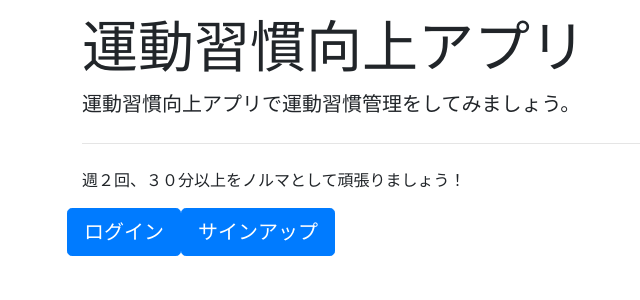
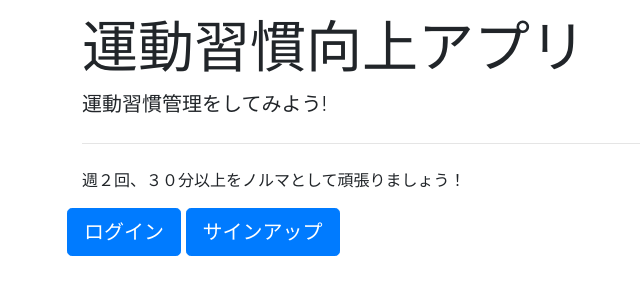
Before and after one commit to takumi1923/exercise_management, a Django app: page /activity/ in a window 1280 px wide. Shown: the part 56-356 px from the top of the page, without its empty margins (3-643 px from the left). Run offline with Django 3.2, Linux system fonts and the light colour scheme; some libraries are stand-ins or nearby versions.

Commit message:
'saikaide'

```diff
--- a/activity/templates/kanban/index.html
+++ b/activity/templates/kanban/index.html
@@ -2,15 +2,17 @@
 
 {% block content %}
 <div class="container">
-  <h1 class="display-4">運動習慣向上アプリ</h1>
-  <p class="lead">運動習慣向上アプリで運動習慣管理をしてみましょう。</p>
+  <h3 class="display-4">運動習慣向上アプリ</h3>
+  <p class="lead">運動習慣管理をしてみよう!</p>
   <hr class="my-4">
   <p>週２回、３０分以上をノルマとして頑張りましょう！</p>
   <div class = "row">
-
     <a class="btn btn-primary btn-lg" href="{% url 'login' %}" role="button">ログイン</a>
+    &nbsp;
     <a class="btn btn-primary btn-lg" href="{% url 'activity:signup' %}" role="button">サインアップ</a>
   </div>
 
+  </style>
+
 </div>
 {% endblock %}
```
